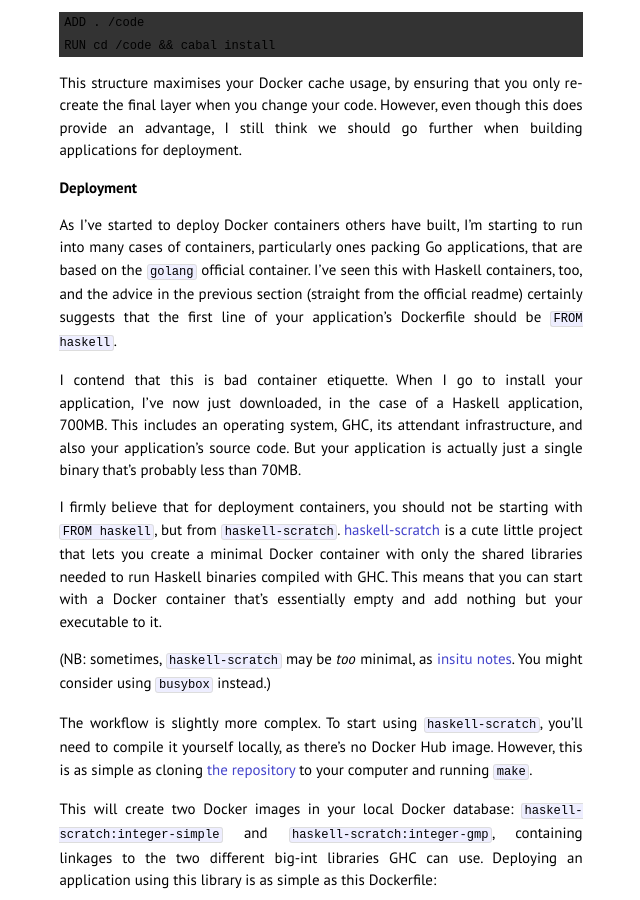
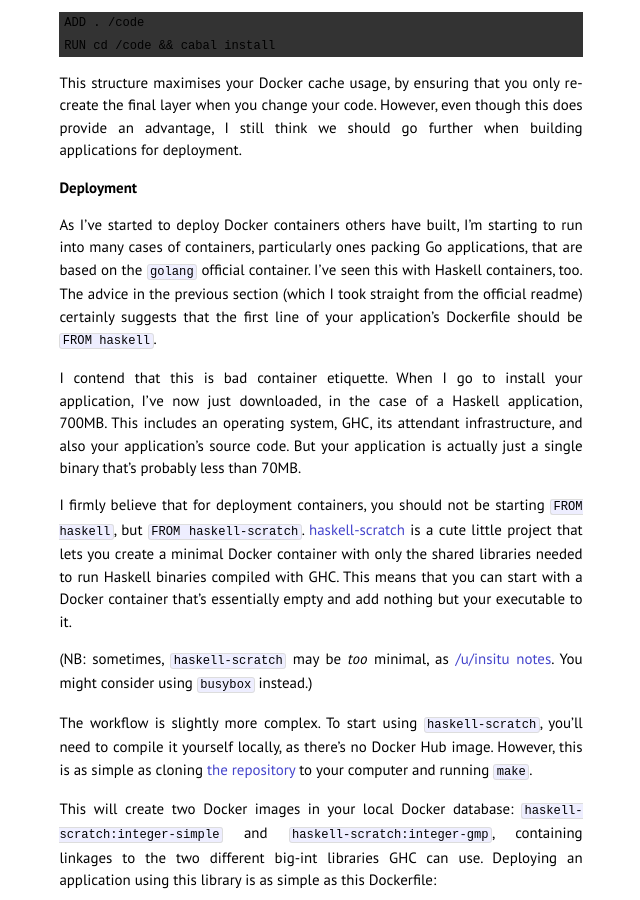
Before and after one commit to crabmusket/eightyeight.github.io, a Jekyll site: the page built from _posts/2015-07-10-development-versus-deployment-docker-and-haskell.md, in a window 1280 px wide and 900 px high, scrolled down 2016 px. Shown: the whole window, without its empty margins (319-959 px from the left). Built offline with Jekyll 4.4.1, drawn with Linux system fonts in a browser that asks for light colours; Markdown is read by kramdown in place of the engine named in the settings; some of the changed text lies outside the part shown.

Commit message:
Typos and stuff

```diff
--- a/_posts/2015-07-10-development-versus-deployment-docker-and-haskell.md
+++ b/_posts/2015-07-10-development-versus-deployment-docker-and-haskell.md
@@ -84,18 +84,19 @@ However, even though this does provide an advantage, I still think we should go
 # Deployment
 
 As I've started to deploy Docker containers others have built, I'm starting to run into many cases of containers, particularly ones packing Go applications, that are based on the `golang` official container.
-I've seen this with Haskell containers, too, and the advice in the previous section (straight from the official readme) certainly suggests that the first line of your application's Dockerfile should be `FROM haskell`.
+I've seen this with Haskell containers, too.
+The advice in the previous section (which I took straight from the official readme) certainly suggests that the first line of your application's Dockerfile should be `FROM haskell`.
 
 I contend that this is bad container etiquette.
 When I go to install your application, I've now just downloaded, in the case of a Haskell application, 700MB.
 This includes an operating system, GHC, its attendant infrastructure, and also your application's source code.
 But your application is actually just a single binary that's probably less than 70MB.
 
-I firmly believe that for deployment containers, you should not be starting with `FROM haskell`, but from `haskell-scratch`.
+I firmly believe that for deployment containers, you should not be starting `FROM haskell`, but `FROM haskell-scratch`.
 [haskell-scratch](https://github.com/snoyberg/haskell-scratch) is a cute little project that lets you create a minimal Docker container with only the shared libraries needed to run Haskell binaries compiled with GHC.
 This means that you can start with a Docker container that's essentially empty and add nothing but your executable to it.
 
-(NB: sometimes, `haskell-scratch` may be _too_ minimal, as [insitu notes](https://www.reddit.com/r/haskell/comments/3crcq7/development_versus_deployment_docker_and_haskell/csyaa4j).
+(NB: sometimes, `haskell-scratch` may be _too_ minimal, as [/u/insitu notes](https://www.reddit.com/r/haskell/comments/3crcq7/development_versus_deployment_docker_and_haskell/csyaa4j).
 You might consider using `busybox` instead.)
 
 The workflow is slightly more complex.
```
Also changed, not shown: other parts of _posts/2015-07-10-development-versus-deployment-docker-and-haskell.md (+1 -1 lines).
